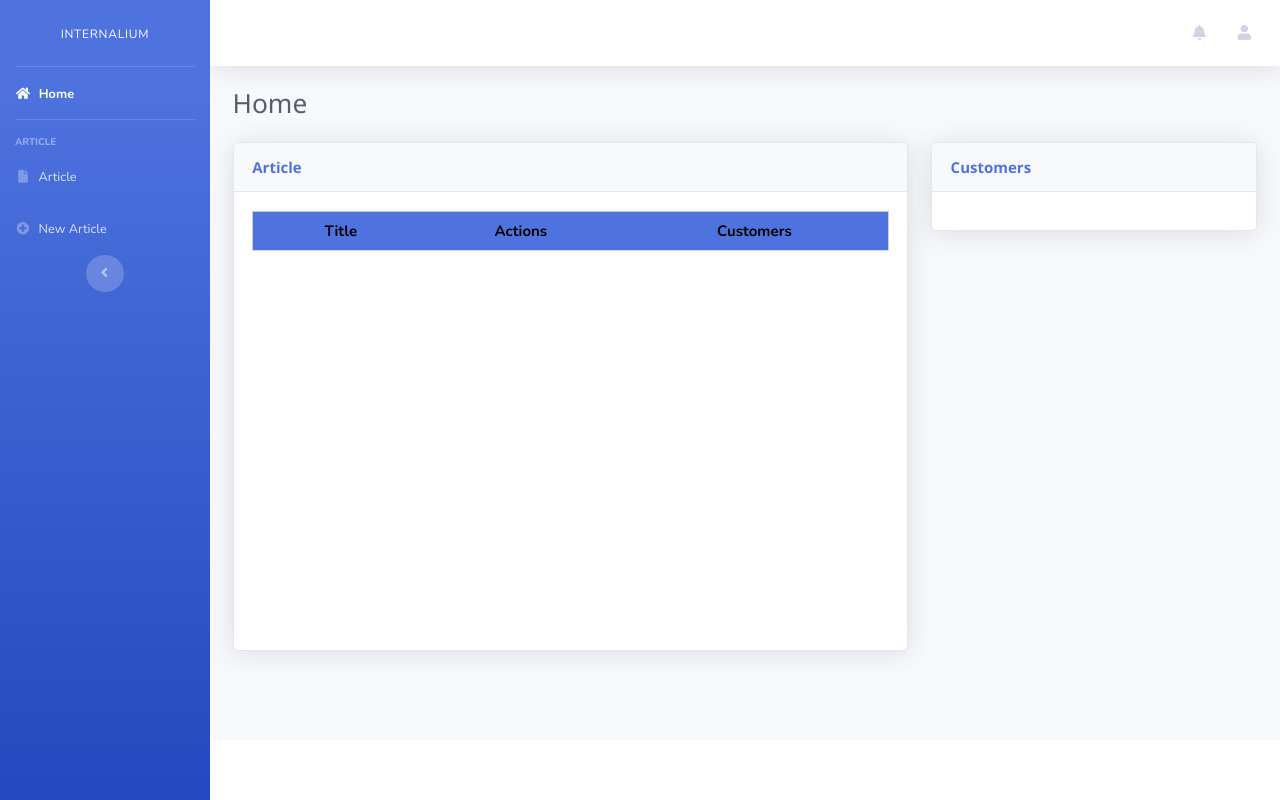
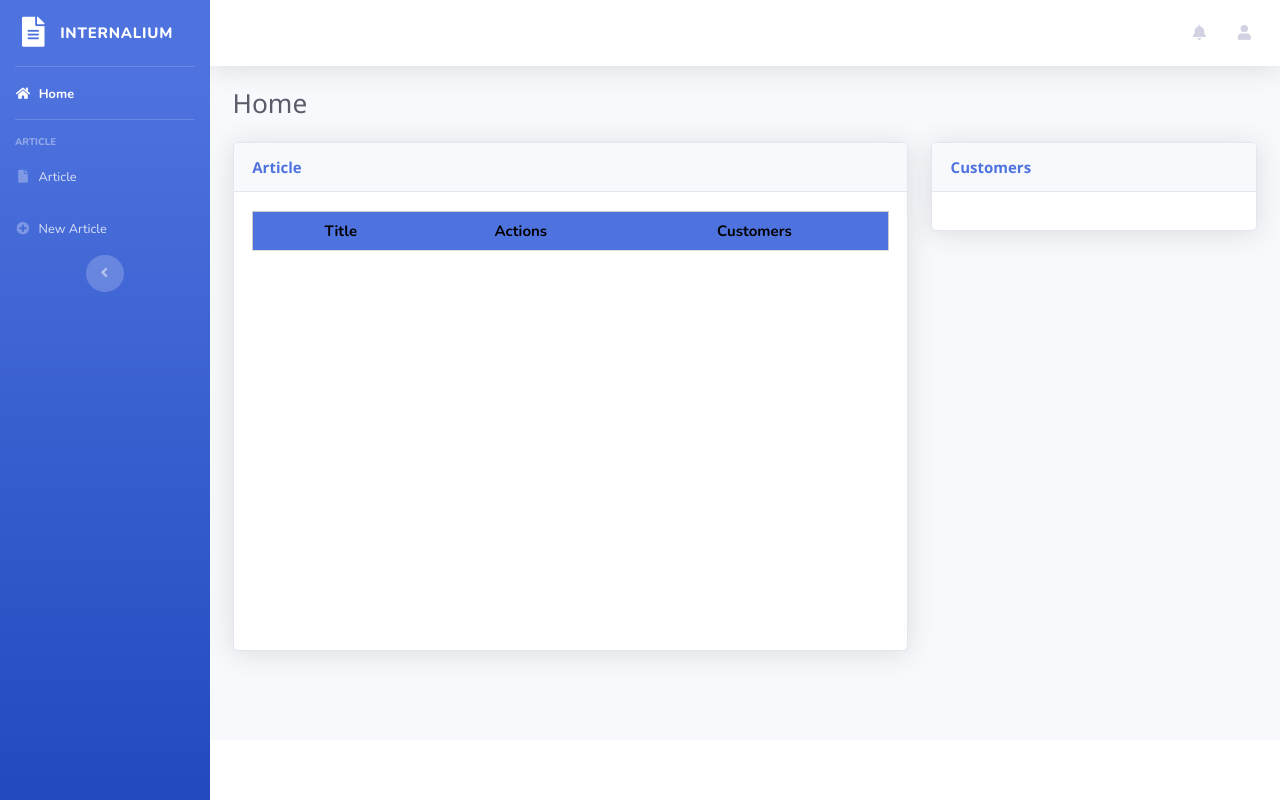
Before and after one commit to Turtle36/HelpDesigning, a Flask app: page /home in a window 1280 px wide. Run offline with Flask 2, Linux system fonts and the light colour scheme; tables that the repository leaves empty hold one stand-in row (values such as "Sample post"); some libraries are stand-ins or nearby versions.

Commit message:
add icon in title

```diff
--- a/app/templates/all_article.html
+++ b/app/templates/all_article.html
@@ -44,7 +44,10 @@
 
         <!-- Sidebar - Brand -->
         <a class="sidebar-brand d-flex align-items-center justify-content-center" href="/home">
-            <div class="sidebar-brand-text mx-3"><small>Internalium</small></div>
+            <div class="sidebar-brand-icon">
+                <i class="fas fa-file-alt"></i>
+            </div>
+            <div class="sidebar-brand-text mx-3">Internalium</div>
         </a>
 
         <!-- Divider -->
--- a/app/templates/edit_article.html
+++ b/app/templates/edit_article.html
@@ -58,7 +58,10 @@
 
         <!-- Sidebar - Brand -->
         <a class="sidebar-brand d-flex align-items-center justify-content-center" href="/home">
-            <div class="sidebar-brand-text mx-3"><small>Internalium</small></div>
+            <div class="sidebar-brand-icon">
+                <i class="fas fa-file-alt"></i>
+            </div>
+            <div class="sidebar-brand-text mx-3">Internalium</div>
         </a>
 
         <!-- Divider -->
--- a/app/templates/home.html
+++ b/app/templates/home.html
@@ -81,7 +81,10 @@
 
         <!-- Sidebar - Brand -->
         <a class="sidebar-brand d-flex align-items-center justify-content-center" href="/home">
-            <div class="sidebar-brand-text mx-3"><small>Internalium</small></div>
+            <div class="sidebar-brand-icon">
+                <i class="fas fa-file-alt"></i>
+            </div>
+            <div class="sidebar-brand-text mx-3">Internalium</div>
         </a>
 
         <!-- Divider -->
--- a/app/templates/new_article.html
+++ b/app/templates/new_article.html
@@ -66,7 +66,10 @@
 
         <!-- Sidebar - Brand -->
         <a class="sidebar-brand d-flex align-items-center justify-content-center" href="/home">
-            <div class="sidebar-brand-text mx-3"><small>Internalium</small></div>
+            <div class="sidebar-brand-icon">
+                <i class="fas fa-file-alt"></i>
+            </div>
+            <div class="sidebar-brand-text mx-3">Internalium</div>
         </a>
 
         <!-- Divider -->
```
